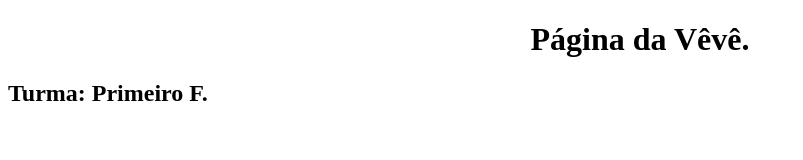
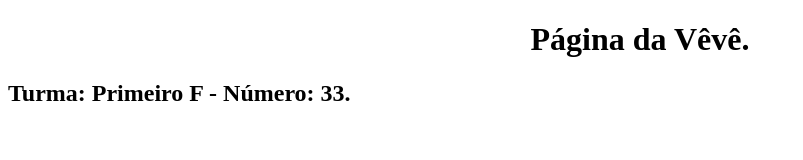
Before and after one commit to vevekita/primeirof_2t, a plain HTML site: page index.html in a window 1280 px wide. Shown: the whole page, without its empty margins (0-803 px from the left). Drawn offline with Linux system fonts and the light colour scheme.

Commit message:
Aula 28/07

```diff
--- a/index.html
+++ b/index.html
@@ -7,6 +7,6 @@
   </head>
   <body>
     <h1>Página da Vêvê.</h1>
-    <h2>Turma: Primeiro F.</h2>
+    <h2>Turma: Primeiro F - Número: 33.</h2>
   </body>
 </html>
```
